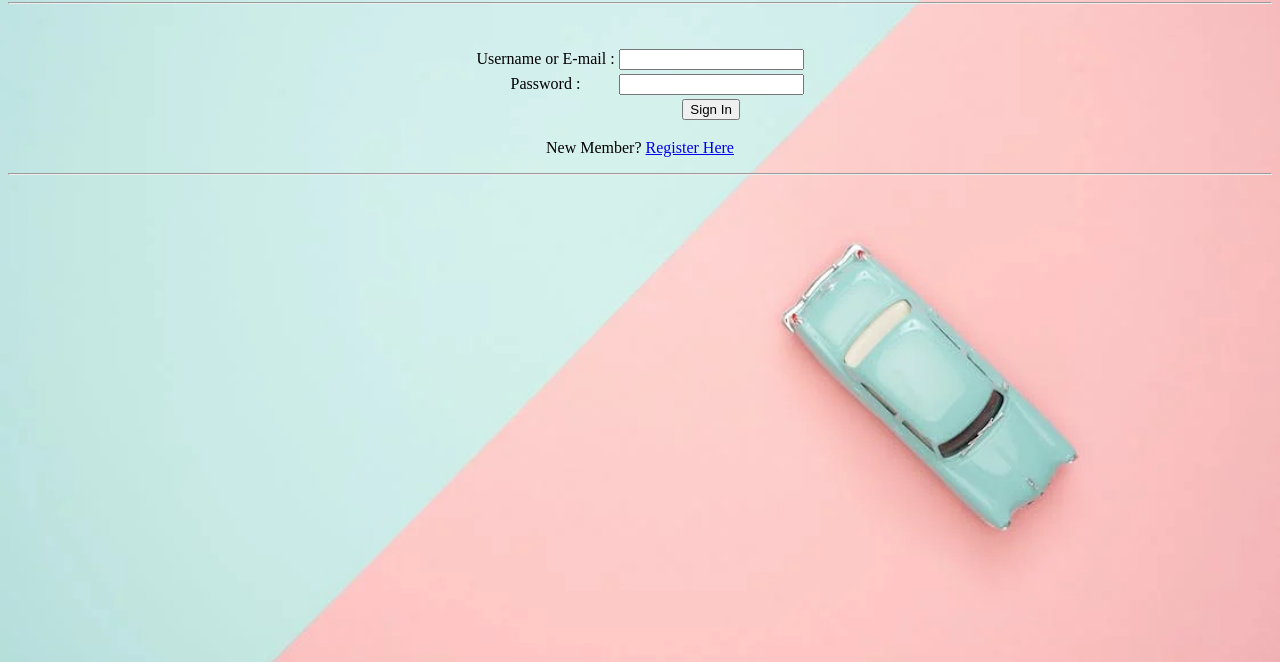
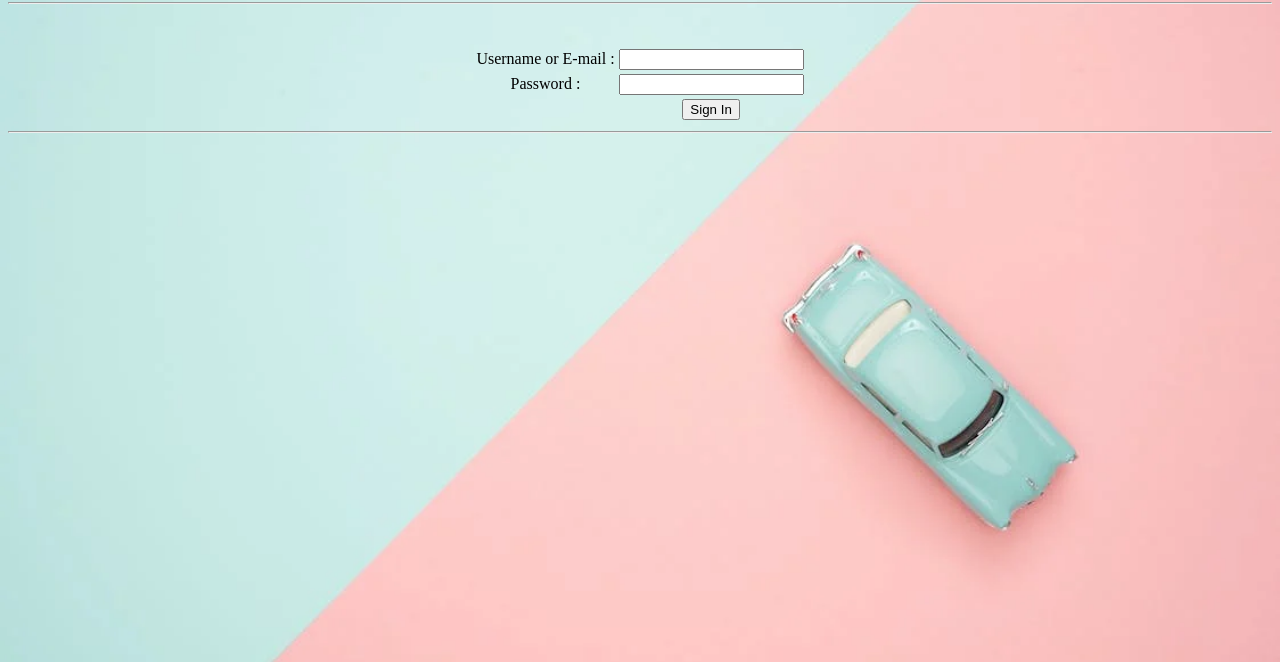
Before and after one commit to HitheshMedavarapu/Project, a website with bundled scripts: page Public/login.html in a window 1280 px wide. Shown: the part 138-800 px from the top of the page. Built offline with nearby package versions, Linux system fonts and the light colour scheme.

Commit message:
no changes

```diff
--- a/Public/login.html
+++ b/Public/login.html
@@ -35,7 +35,6 @@
             </tr>
         </table>
     </form>
-    <p>New Member? <a href="./Public/register.html">Register Here</a></p>
     <!--<button id="users-btn">Get Users</button>-->
     <hr>
     </div>
```
